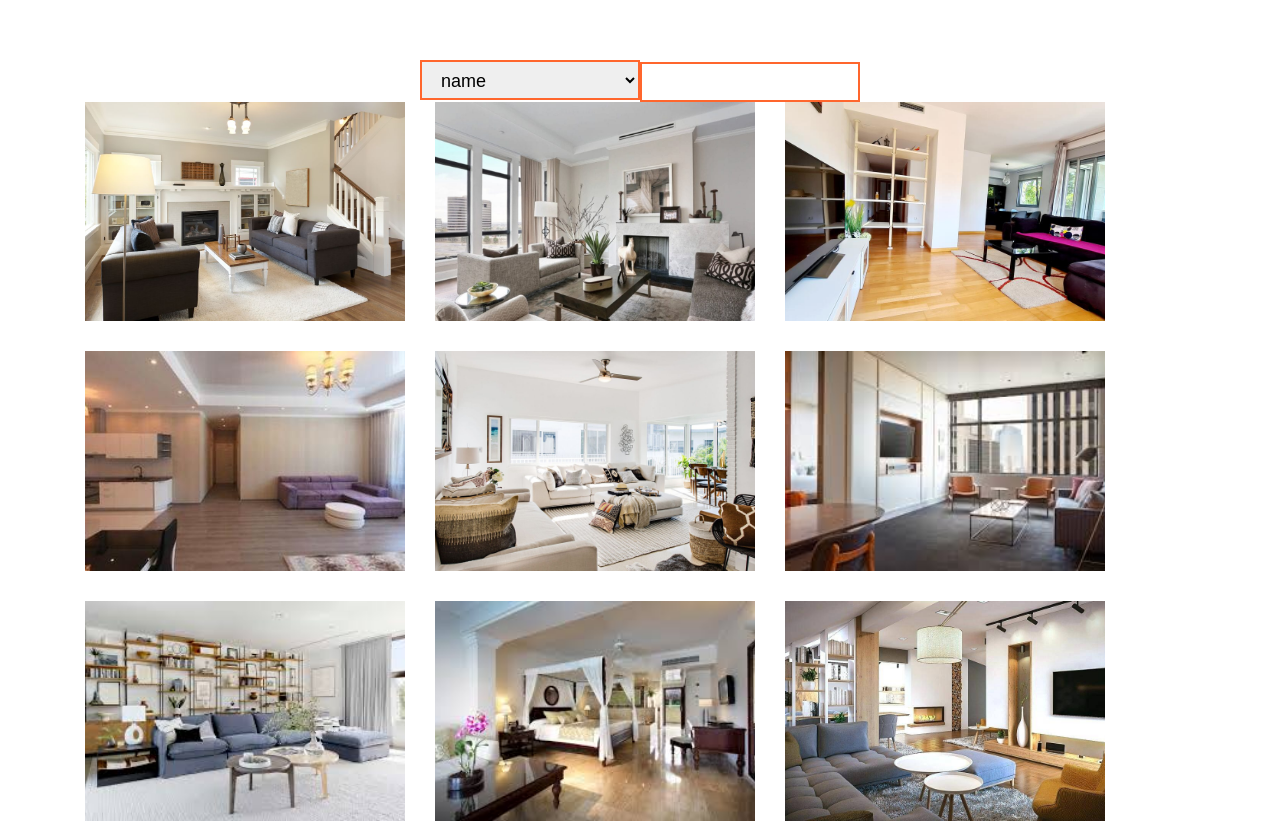
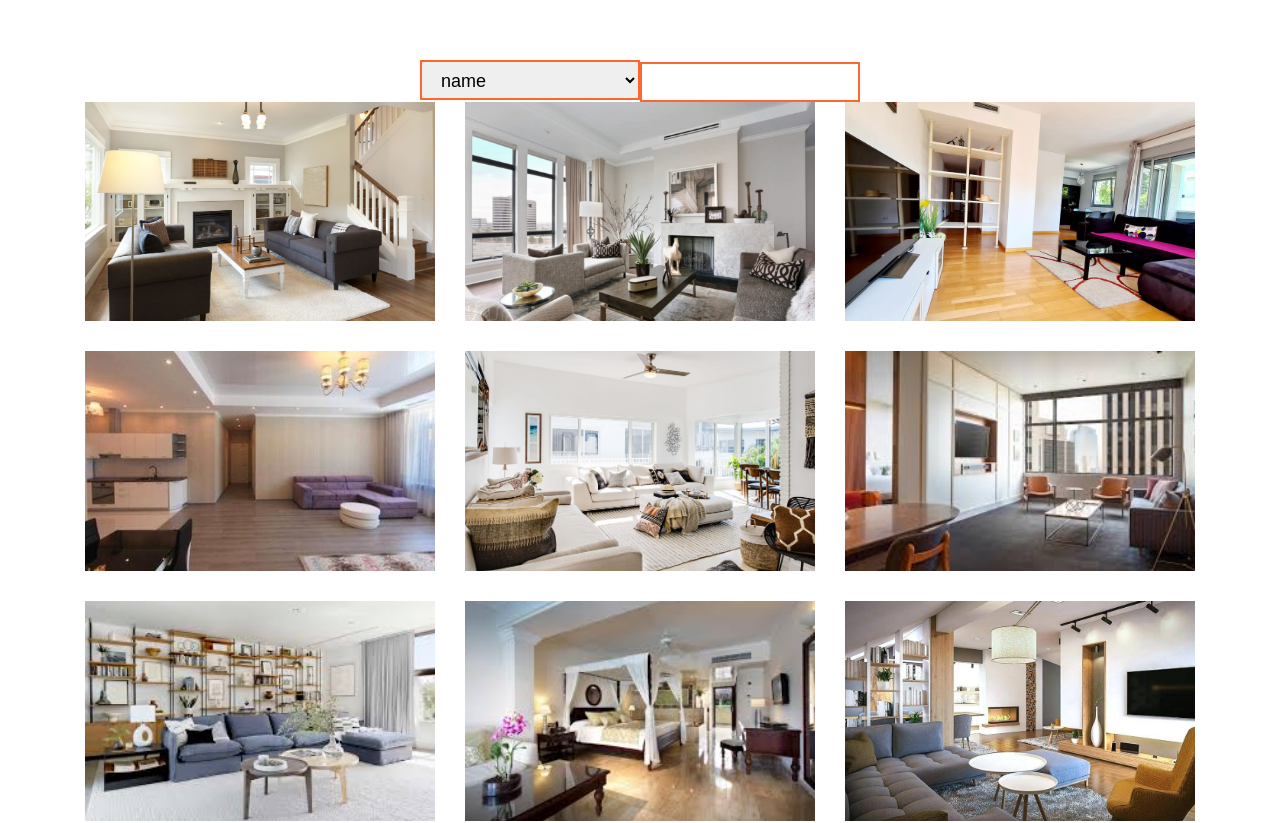
Before and after one commit to goitacademy/vuejs-source-code, a Vue app: page / in a window 1280 px wide. Shown: the top 823 px of the page. Built offline with nearby package versions, Linux system fonts and the light colour scheme.

Commit message:
меняет ширину карточки апартаментов

```diff
--- a/src/components/apartment/ApartmentsItem.vue
+++ b/src/components/apartment/ApartmentsItem.vue
@@ -57,7 +57,7 @@ export default {
 <style lang="scss" scoped>
 .apartments-item {
   position: relative;
-  max-width: 350px;
+  width: 33.333%;
   padding: 0 15px;
   margin-bottom: 30px;
 
```
